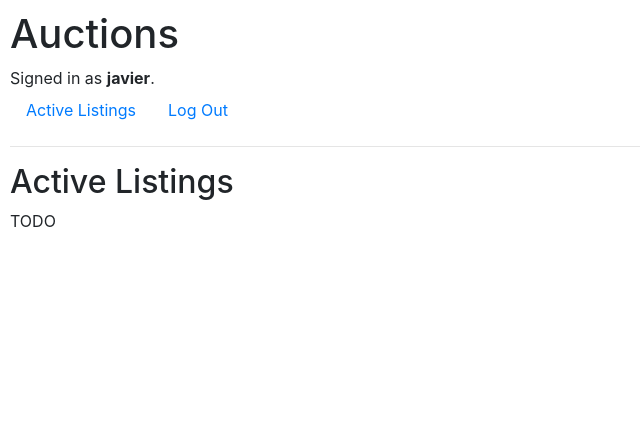
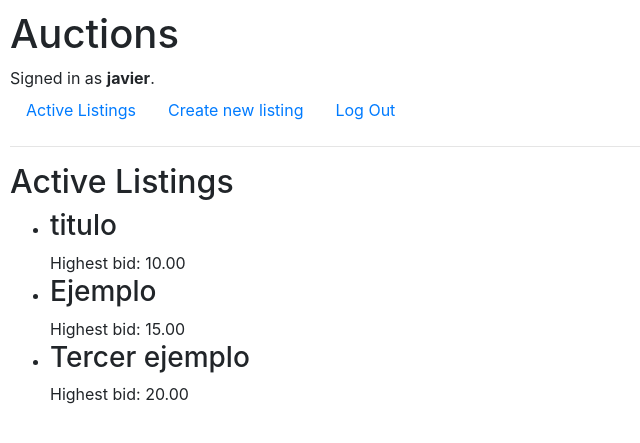
Before and after one commit to GonzoTBA/e-commerce-django-learning-project, a Django app: page / in a window 1280 px wide. Shown: the top 443 px of the page, without its empty margins (0-640 px from the left). Run offline with Django 3.2, Linux system fonts and the light colour scheme; a user stored in the database is signed in; data comes from the database, SQL or seed files in the repository; both versions use the stored data as it was after the commit; parts of the project's set-up code (start-up, migrations or seed data) failed here and were passed over; some libraries are stand-ins or nearby versions.

Commit message:
Created active listings

```diff
--- a/auctions/models.py
+++ b/auctions/models.py
@@ -9,15 +9,14 @@ class User(AbstractUser):
 class Listing(models.Model):
     title = models.CharField(max_length=64)
     description = models.CharField(max_length=512)
-    price = models.DecimalField(max_digits=10, decimal_places=2)
-    num_bids = models.IntegerField()
-    listing_owner_id = models.ForeignKey(User, on_delete=models.CASCADE, related_name="listing_owners")
-    listing_category = models.CharField(max_length=64)
+    bid = models.DecimalField(max_digits=10, decimal_places=2)
+    num_bids = models.IntegerField(null=True)
+    category = models.CharField(max_length=64, null=True)
 
-class Bid():
+class Bid(models.Model):
     bid_owner_id = models.ForeignKey(User, on_delete=models.CASCADE, related_name="bid_owners")
     bid_amount = models.DecimalField(max_digits=10, decimal_places=2)
 
-class Comment():
+class Comment(models.Model):
     comment = models.CharField(max_length=512)
-    listing_id = models.ForeignKey(Listing, on_delete=models.CASCADE)
+    listing = models.ForeignKey(Listing, on_delete=models.CASCADE)
--- a/auctions/templates/auctions/index.html
+++ b/auctions/templates/auctions/index.html
@@ -3,5 +3,12 @@
 {% block body %}
     <h2>Active Listings</h2>
 
-    TODO
+    <ul>
+    {% for listing in listings %}
+        <li>
+            <h3>{{ listing.title }}</h3>
+            Highest bid: {{ listing.bid }}
+        </li>
+    {% endfor %}
+    </ul>
 {% endblock %}
--- a/auctions/templates/auctions/layout.html
+++ b/auctions/templates/auctions/layout.html
@@ -22,6 +22,9 @@
             </li>
             {% if user.is_authenticated %}
                 <li class="nav-item">
+                    <a class="nav-link" href="{% url 'listing' %}">Create new listing</a>
+                </li>
+                <li class="nav-item">
                     <a class="nav-link" href="{% url 'logout' %}">Log Out</a>
                 </li>
             {% else %}
--- a/auctions/urls.py
+++ b/auctions/urls.py
@@ -6,5 +6,6 @@ urlpatterns = [
     path("", views.index, name="index"),
     path("login", views.login_view, name="login"),
     path("logout", views.logout_view, name="logout"),
-    path("register", views.register, name="register")
+    path("register", views.register, name="register"),
+    path("listing", views.listing, name="listing")
 ]
--- a/auctions/views.py
+++ b/auctions/views.py
@@ -1,14 +1,18 @@
 from django.contrib.auth import authenticate, login, logout
 from django.db import IntegrityError
 from django.http import HttpResponse, HttpResponseRedirect
-from django.shortcuts import render
+from django.shortcuts import redirect, render
 from django.urls import reverse
 
-from .models import User
+from .models import User, Listing
 
 
 def index(request):
-    return render(request, "auctions/index.html")
+    # Build active listings list
+    listings = Listing.objects.all()
+    return render(request, "auctions/index.html", {
+        "listings": listings    # listings is a list of all active listings
+    })
 
 
 def login_view(request):
@@ -61,3 +65,19 @@ def register(request):
         return HttpResponseRedirect(reverse("index"))
     else:
         return render(request, "auctions/register.html")
+
+def listing(request):
+    if request.method == "GET" and request.GET.get("listing_title"):
+        listing_title = request.GET.get("listing_title")
+        listing_description = request.GET.get("listing_description")
+        listing_bid = request.GET.get("listing_bid")
+        listing_category = request.GET.get("listing_category")
+        # TODO listing_url = request.GET.get("listing_url")
+        # Save listing object
+        l = Listing(title=listing_title,
+                    description=listing_description,
+                    bid=listing_bid,
+                    category=listing_category)
+        l.save()
+        return HttpResponseRedirect(reverse("index"))
+    return render(request, "auctions/listing.html")
```
Also changed, not shown: auctions/templates/auctions/listing.html (added, +21 -0 lines), auctions/migrations/0001_initial.py, auctions/migrations/0002_auto_20210514_1225.py (added), auctions/migrations/0002_listing.py (deleted), auctions/migrations/0003_auto_20210514_1012.py (deleted), auctions/migrations/0003_rename_listing_owner_listing_listing_owner_id.py (added), auctions/migrations/0004_auto_20210514_1229.py (added), auctions/migrations/0005_remove_listing_listing_owner_id.py (added), db.sqlite3.
